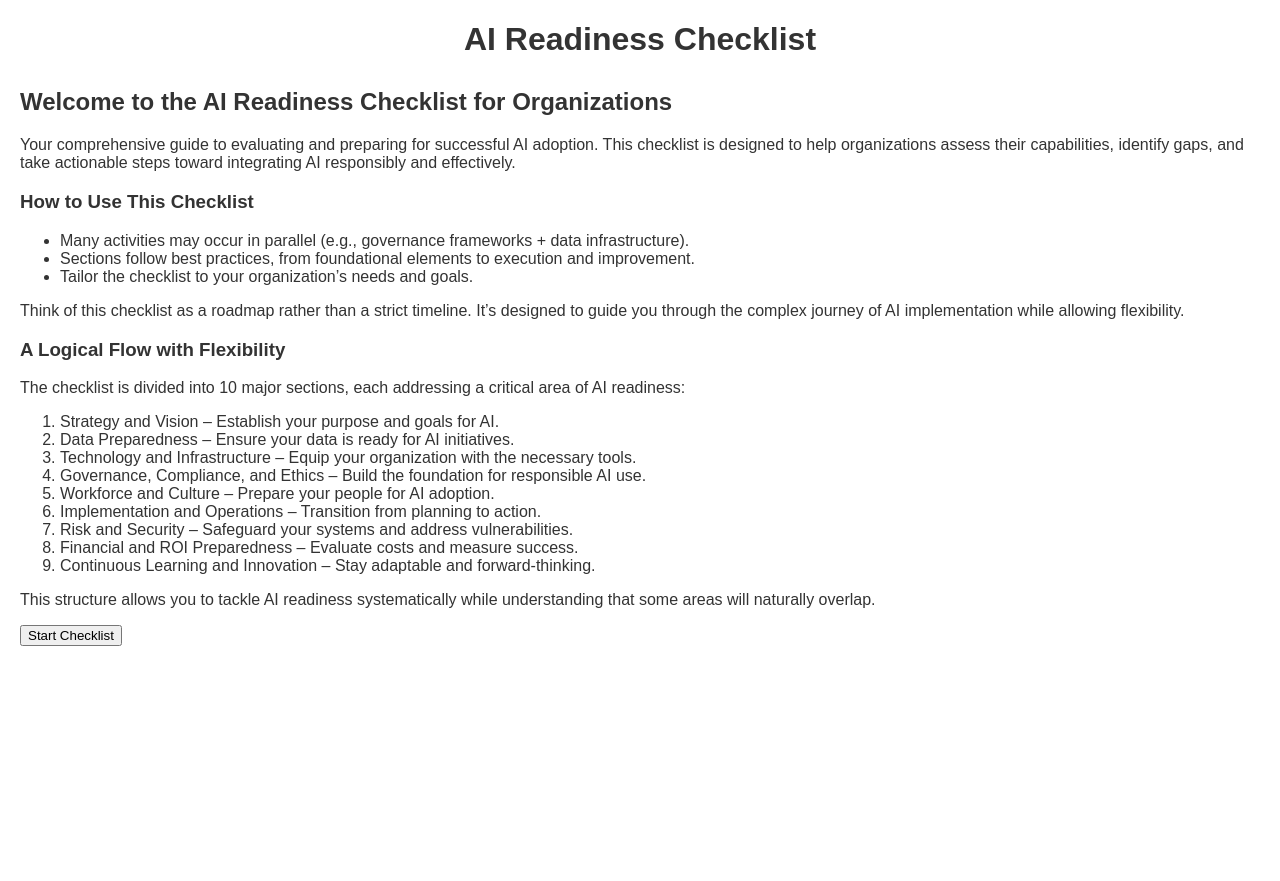
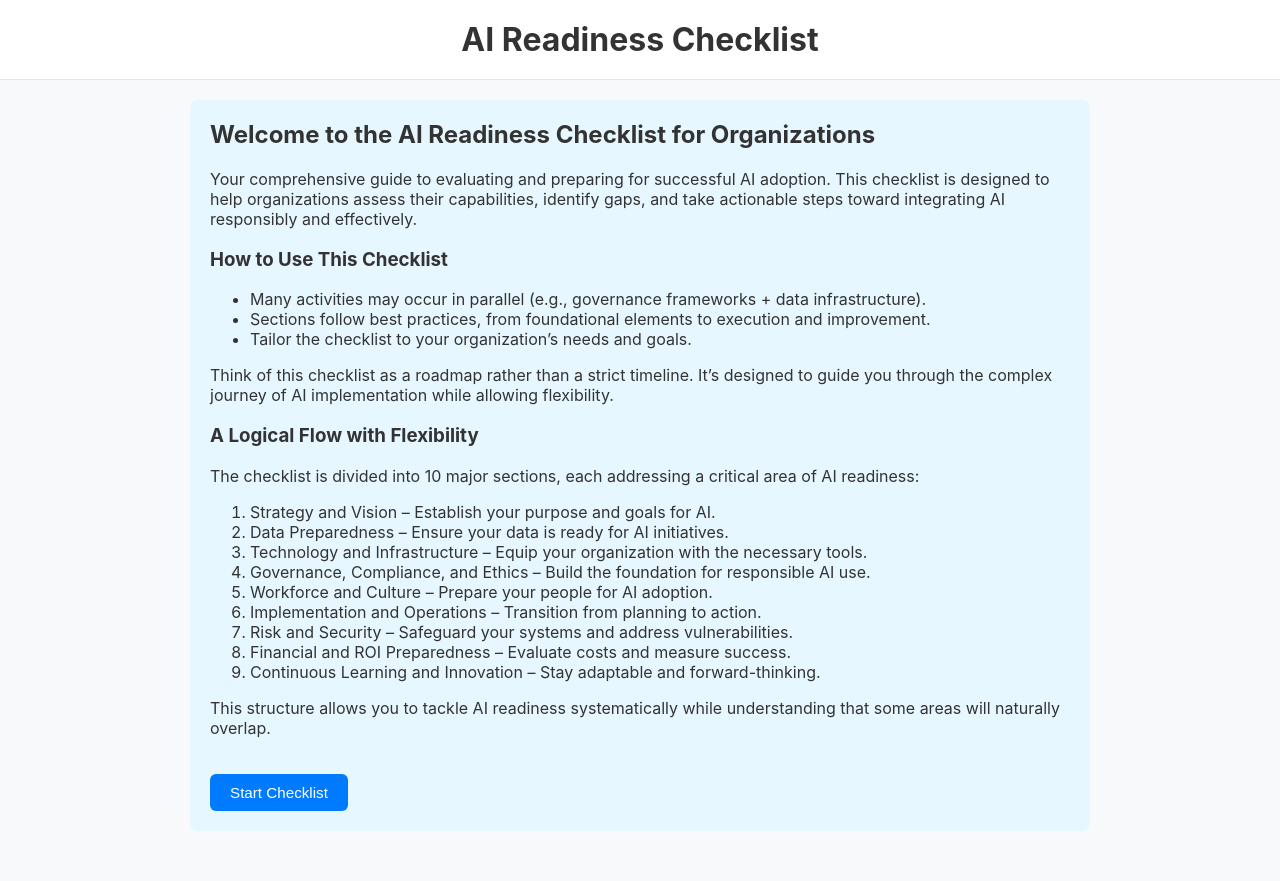
Before and after one commit to nesibekiris/ai-guide, a Flask app: page / in a window 1280 px wide. Before the commit the page ends 646 px from the top, so only its background shows below. Run offline with Flask 2, Linux system fonts and the light colour scheme.

Commit message:
Update style.css

```diff
--- a/static/css/style.css
+++ b/static/css/style.css
@@ -1,47 +1,115 @@
 body {
-  font-family: Arial, sans-serif;
-  margin: 20px;
+  margin: 0;
+  padding: 0;
+  font-family: 'Inter', sans-serif;
+  background: #f8f9fa;
   color: #333;
 }
 
+header {
+  background: #ffffff;
+  border-bottom: 1px solid #e5e5e5;
+  padding: 20px;
+  text-align: center;
+}
+
 header h1 {
-  text-align: center;
+  font-size: 2em;
+  margin: 0;
+  color: #333;
+}
+
+main {
+  max-width: 900px;
+  margin: 0 auto;
+  padding: 20px;
+}
+
+/* Intro Section */
+.intro-section {
+  background: #e6f7ff; /* a soft pastel blue */
+  padding: 20px;
+  border-radius: 8px;
   margin-bottom: 30px;
 }
 
-section {
-  margin-bottom: 40px;
+.intro-section h2 {
+  margin-top: 0;
 }
 
-.question {
-  margin: 15px 0;
+/* Checklist Sections */
+.checklist-section {
+  background: #fef9e7; /* a soft pastel yellow */
+  padding: 20px;
+  border-radius: 8px;
+  margin-bottom: 30px;
+  display: none; /* hidden by default, shown by JS */
 }
 
-.results-section, .chat-section {
-  margin-top: 40px;
-  border-top: 1px solid #ccc;
-  padding-top: 20px;
+.checklist-section h2 {
+  margin-top: 0;
+  margin-bottom: 15px;
 }
 
-#chatInput {
-  width: 60%;
-  padding: 10px;
+/* Section Content Styling */
+.section-content {
+  margin-bottom: 20px;
 }
 
-#chatBtn {
-  padding: 10px 20px;
-  margin-left: 10px;
+.section-content form h3 {
+  margin-top: 20px;
+  margin-bottom: 10px;
+  font-size: 1.1em;
+  color: #333;
 }
 
-#chatResponse {
+.section-content label {
+  font-size: 0.95em;
+  line-height: 1.5;
+}
+
+/* Section Score */
+.section-score {
+  background: #ffffff;
+  border: 1px solid #ddd;
+  border-radius: 6px;
+  padding: 10px;
   margin-top: 20px;
-  padding: 10px;
-  background: #f5f5f5;
-  min-height: 50px;
+  display: none;
+}
+
+/* Buttons */
+.next-btn, .calc-section-btn, #chatBtn {
+  background: #007BFF;
+  color: #fff;
+  border: none;
+  padding: 10px 20px;
+  cursor: pointer;
+  border-radius: 6px;
+  font-size: 0.95em;
+  margin-top: 20px;
+}
+
+.next-btn:hover, .calc-section-btn:hover, #chatBtn:hover {
+  background: #0069d9;
+}
+
+.next-btn:disabled, .calc-section-btn:disabled, #chatBtn:disabled {
+  background: #ccc;
+  cursor: not-allowed;
+}
+
+/* Results Section (Radar Chart) */
+.results-section {
+  background: #eafbea; /* a soft pastel green */
+  padding: 20px;
+  border-radius: 8px;
+  margin-bottom: 30px;
+  display: none;
 }
 
 #compositeScoreContainer {
-  margin-top: 20px;
+  margin-bottom: 20px;
 }
 
 #compositeScoreDisplay {
```
Also changed, not shown: other parts of static/css/style.css (+50 -0 lines).
